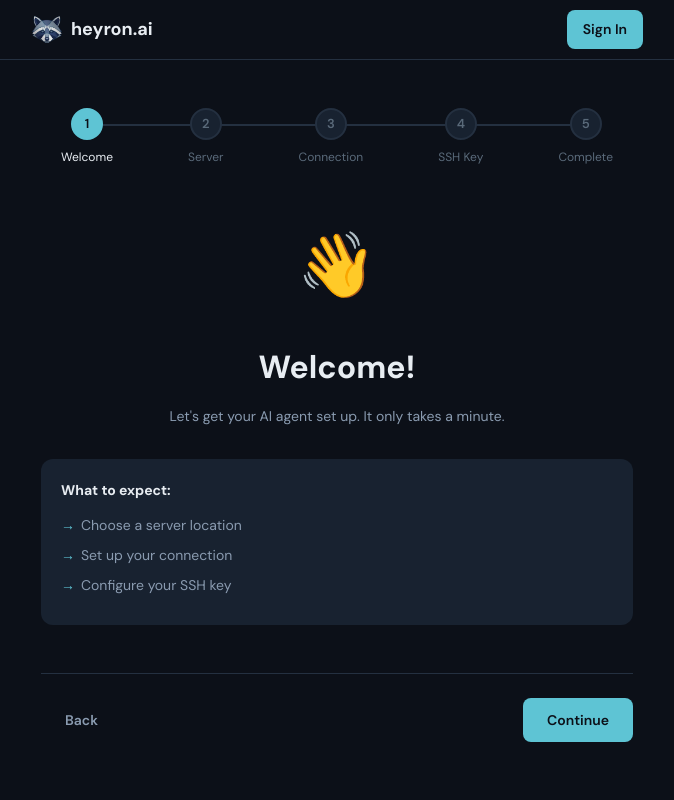
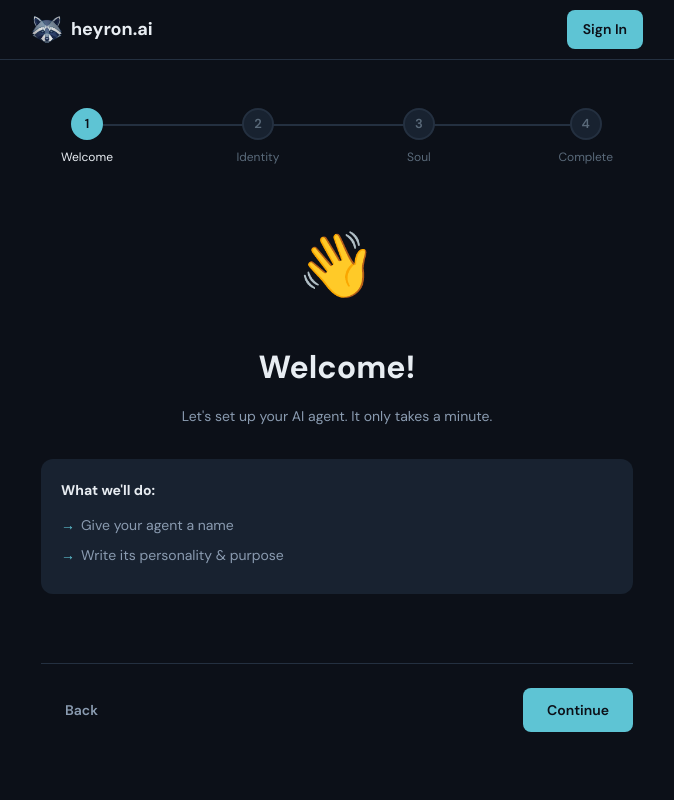
Before and after one commit to crazydc/heyron-docs, a React (Vite) app in the folder client/: page /onboarding in a window 1280 px wide. Shown: the top 800 px of the page, without its empty margins (303-977 px from the left). Built offline with nearby package versions, Linux system fonts and the light colour scheme.

Commit message:
Simplified onboarding: Identity and Soul only

```diff
--- a/client/src/pages/Onboarding.css
+++ b/client/src/pages/Onboarding.css
@@ -22,3 +22,101 @@
   padding-top: 24px;
   border-top: 1px solid var(--border);
 }
+
+.step-content {
+  text-align: center;
+}
+
+.step-icon {
+  font-size: 64px;
+  margin-bottom: 24px;
+}
+
+.step-content h1 {
+  font-size: 32px;
+  margin-bottom: 12px;
+}
+
+.step-content h2 {
+  font-size: 28px;
+  margin-bottom: 12px;
+}
+
+.step-content > p {
+  color: var(--text-secondary);
+  margin-bottom: 32px;
+}
+
+.form-stack {
+  display: flex;
+  flex-direction: column;
+  gap: 20px;
+  text-align: left;
+  max-width: 400px;
+  margin: 0 auto;
+}
+
+.what-to-expect {
+  text-align: left;
+  background: var(--bg-card);
+  border-radius: var(--radius-md);
+  padding: 20px;
+  margin-top: 32px;
+}
+
+.what-to-expect h3 {
+  font-size: 14px;
+  margin-bottom: 12px;
+}
+
+.what-to-expect ul {
+  list-style: none;
+}
+
+.what-to-expect li {
+  color: var(--text-secondary);
+  font-size: 14px;
+  margin-bottom: 8px;
+  padding-left: 20px;
+  position: relative;
+}
+
+.what-to-expect li::before {
+  content: '→';
+  position: absolute;
+  left: 0;
+  color: var(--accent);
+}
+
+.complete-icon {
+  font-size: 64px;
+  margin-bottom: 24px;
+}
+
+.summary-card {
+  background: var(--bg-card);
+  border-radius: var(--radius-md);
+  padding: 20px;
+  text-align: left;
+  margin: 24px 0;
+}
+
+.summary-card h3 {
+  font-size: 14px;
+  margin-bottom: 16px;
+}
+
+.summary-card dl {
+  display: grid;
+  grid-template-columns: 100px 1fr;
+  gap: 8px;
+}
+
+.summary-card dt {
+  color: var(--text-muted);
+  font-size: 13px;
+}
+
+.summary-card dd {
+  font-size: 13px;
+}
--- a/client/src/pages/Onboarding.jsx
+++ b/client/src/pages/Onboarding.jsx
@@ -1,22 +1,18 @@
+import { useState } from 'react'
 import { useNavigate } from 'react-router-dom'
 import { useAppDispatch, useAppSelector } from '../store/hooks'
 import { nextStep, prevStep, setAgentConfig, completeOnboarding } from '../store/slices/onboardingSlice'
 import Layout from '../components/layout/Layout'
 import Button from '../components/ui/Button'
+import Input from '../components/ui/Input'
 import StepIndicator from '../components/ui/StepIndicator'
-import WelcomeStep from '../components/onboarding/WelcomeStep'
-import ServerStep from '../components/onboarding/ServerStep'
-import ConnectionStep from '../components/onboarding/ConnectionStep'
-import SSHKeyStep from '../components/onboarding/SSHKeyStep'
-import CompleteStep from '../components/onboarding/CompleteStep'
 import './Onboarding.css'
 
 const STEPS = [
-  { id: 0, title: 'Welcome', description: 'Getting started' },
-  { id: 1, title: 'Server', description: 'Choose your server' },
-  { id: 2, title: 'Connection', description: 'How to connect' },
-  { id: 3, title: 'SSH Key', description: 'Secure access' },
-  { id: 4, title: 'Complete', description: 'All done!' }
+  { id: 0, title: 'Welcome' },
+  { id: 1, title: 'Identity' },
+  { id: 2, title: 'Soul' },
+  { id: 3, title: 'Complete' }
 ]
 
 export default function Onboarding() {
@@ -24,6 +20,13 @@ export default function Onboarding() {
   const dispatch = useAppDispatch()
   const { currentStep, agentConfig } = useAppSelector(state => state.onboarding)
   const { user } = useAppSelector(state => state.auth)
+
+  const [formData, setFormData] = useState({
+    agentName: '',
+    yourName: user?.fullName || '',
+    instructions: '',
+    whoFor: ''
+  })
 
   const handleNext = () => {
     if (currentStep === STEPS.length - 1) {
@@ -45,10 +48,9 @@ export default function Onboarding() {
   const canProceed = () => {
     switch (currentStep) {
       case 0: return true
-      case 1: return !!agentConfig.serverName
-      case 2: return !!agentConfig.connectionType
+      case 1: return !!formData.agentName.trim()
+      case 2: return !!formData.instructions.trim()
       case 3: return true
-      case 4: return true
       default: return false
     }
   }
@@ -64,32 +66,86 @@ export default function Onboarding() {
 
           <div className="onboarding-content">
             {currentStep === 0 && (
-              <WelcomeStep user={user} />
+              <div className="step-content">
+                <div className="step-icon">👋</div>
+                <h1>Welcome{user?.fullName ? `, ${user.fullName.split(' ')[0]}` : ''}!</h1>
+                <p>Let's set up your AI agent. It only takes a minute.</p>
+                <div className="what-to-expect">
+                  <h3>What we'll do:</h3>
+                  <ul>
+                    <li>Give your agent a name</li>
+                    <li>Write its personality & purpose</li>
+                  </ul>
+                </div>
+              </div>
             )}
 
             {currentStep === 1 && (
-              <ServerStep
-                selected={agentConfig.serverName}
-                onSelect={(serverName) => dispatch(setAgentConfig({ serverName }))}
-              />
+              <div className="step-content">
+                <h2>What should we call you?</h2>
+                <p>And what name should your agent use?</p>
+
+                <div className="form-stack">
+                  <Input
+                    label="Your name"
+                    name="yourName"
+                    placeholder="Your name"
+                    value={formData.yourName}
+                    onChange={(e) => setFormData(prev => ({ ...prev, yourName: e.target.value }))}
+                  />
+                  <Input
+                    label="Agent name"
+                    name="agentName"
+                    placeholder="e.g., Ron, Assistant, Helper"
+                    value={formData.agentName}
+                    onChange={(e) => setFormData(prev => ({ ...prev, agentName: e.target.value }))}
+                  />
+                </div>
+              </div>
             )}
 
             {currentStep === 2 && (
-              <ConnectionStep
-                selected={agentConfig.connectionType}
-                onSelect={(connectionType) => dispatch(setAgentConfig({ connectionType }))}
-              />
+              <div className="step-content">
+                <h2>What's your agent's purpose?</h2>
+                <p>Describe what you want your agent to do.</p>
+
+                <div className="form-stack">
+                  <Input
+                    label="Instructions"
+                    name="instructions"
+                    placeholder="e.g., You are a helpful assistant that answers questions about our company..."
+                    value={formData.instructions}
+                    onChange={(e) => setFormData(prev => ({ ...prev, instructions: e.target.value }))}
+                  />
+                  <Input
+                    label="Who is this for?"
+                    name="whoFor"
+                    placeholder="e.g., My team, My family, My customers"
+                    value={formData.whoFor}
+                    onChange={(e) => setFormData(prev => ({ ...prev, whoFor: e.target.value }))}
+                  />
+                </div>
+              </div>
             )}
 
             {currentStep === 3 && (
-              <SSHKeyStep
-                config={agentConfig}
-                onUpdate={(config) => dispatch(setAgentConfig(config))}
-              />
-            )}
+              <div className="step-content complete-step">
+                <div className="complete-icon">🎉</div>
+                <h2>You're all set!</h2>
+                <p>Your AI agent is being provisioned.</p>
 
-            {currentStep === 4 && (
-              <CompleteStep config={agentConfig} />
+                <div className="summary-card">
+                  <h3>Summary</h3>
+                  <dl>
+                    <dt>Your name</dt>
+                    <dd>{formData.yourName || 'Not set'}</dd>
+                    <dt>Agent name</dt>
+                    <dd>{formData.agentName || 'Not set'}</dd>
+                    <dt>For</dt>
+                    <dd>{formData.whoFor || 'Not set'}</dd>
+                  </dl>
+                </div>
+              </div>
             )}
           </div>
 
```
Also changed, not shown: 5 other files (tests, documents, lock files or other folders).
